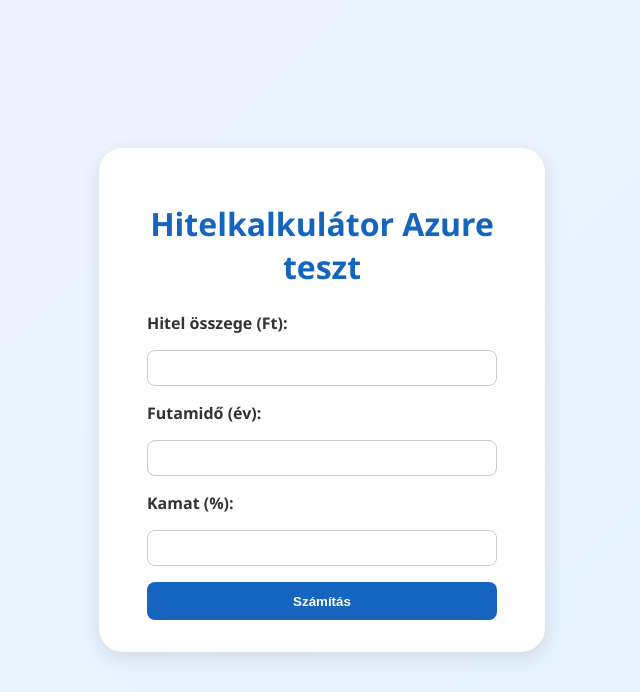
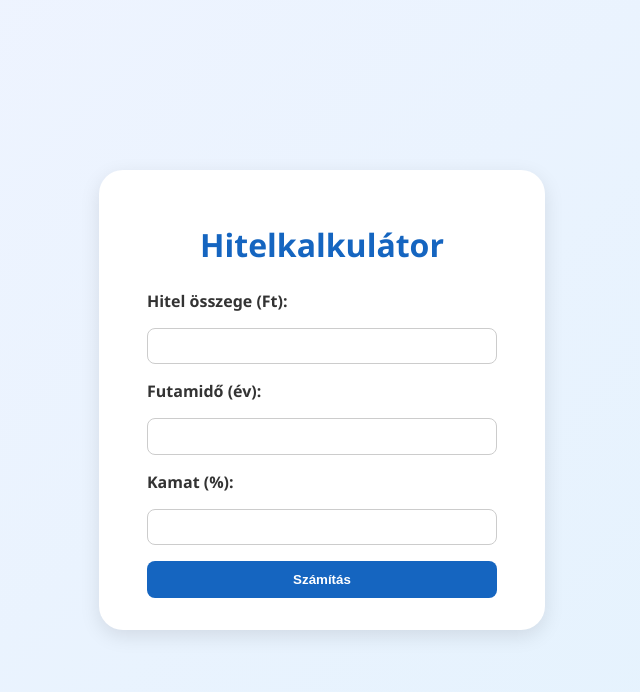
Before and after one commit to paraibalint13/flask-hitelkalkulator, a Flask app: page / in a window 1280 px wide. Shown: the top 692 px of the page, without its empty margins (318-958 px from the left). Run offline with Flask 3, Linux system fonts and the light colour scheme.

Commit message:
azure teszt törlése

```diff
--- a/templates/index.html
+++ b/templates/index.html
@@ -7,7 +7,7 @@
 </head>
 <body>
   <div class="container">
-    <h1>Hitelkalkulátor Azure teszt</h1>
+    <h1>Hitelkalkulátor</h1>
     <form action="/kalkulal" method="post">
         <label>Hitel összege (Ft):</label>
         <input type="number" name="osszeg" step="1000" required>
```
